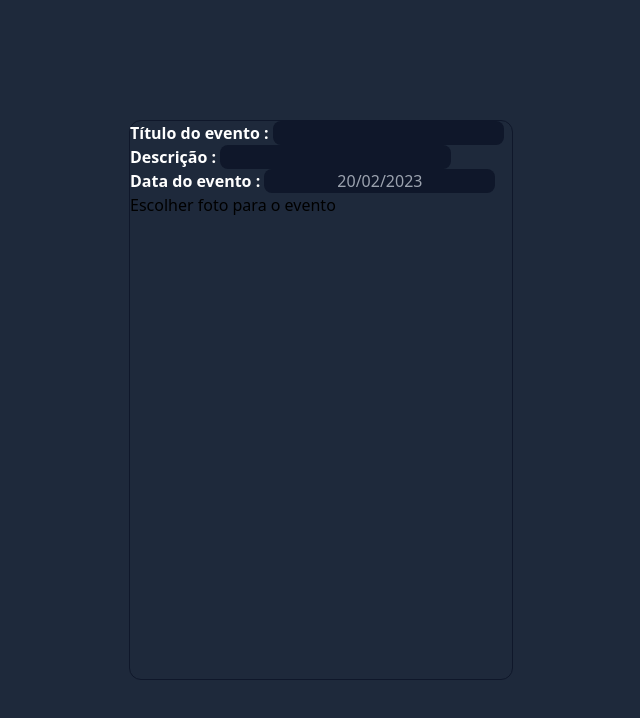
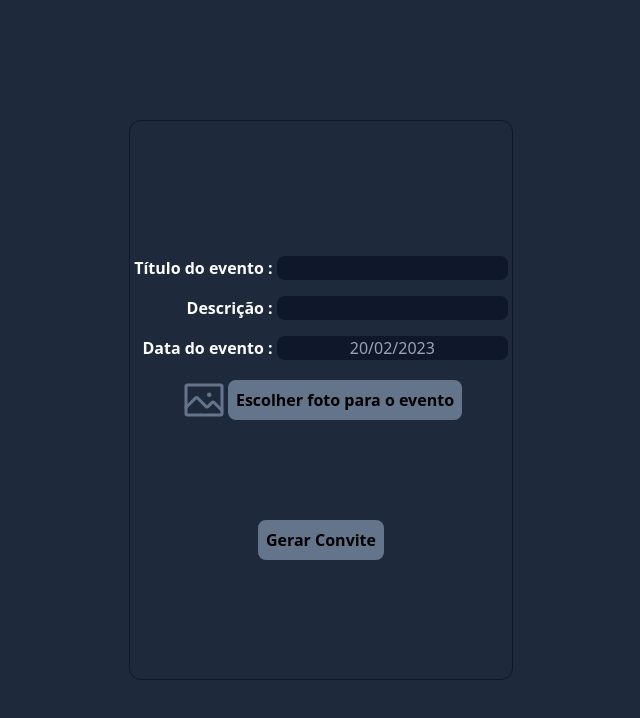
Before and after one commit to ClaudioBzrr/share-event, a React (Vite) app: page / in a window 1280 px wide. Shown: the top 718 px of the page, without its empty margins (319-959 px from the left). Built offline with nearby package versions, Linux system fonts and the light colour scheme.

Commit message:
update form page core

```diff
--- a/package.json
+++ b/package.json
@@ -12,6 +12,7 @@
     "@types/react-datepicker": "^4.8.0",
     "date-fns": "^2.29.3",
     "html2canvas": "^1.4.1",
+    "phosphor-react": "^1.4.1",
     "react": "^18.2.0",
     "react-dom": "^18.2.0",
     "react-router-dom": "^6.8.1"
--- a/src/components/ButtonCustom,.tsx
+++ b/src/components/ButtonCustom,.tsx
@@ -6,7 +6,10 @@ interface ButtonCustomProps extends ButtonHTMLAttributes<HTMLButtonElement>{
 
 export function ButtonCustom({title,...rest}:ButtonCustomProps){
     return(
-        <button {...rest}>
+        <button
+            className="bg-slate-500 p-2 rounded-lg font-semibold hover:bg-slate-600"
+            {...rest}
+        >
             {title}
         </button>
     )
--- a/src/pages/Form.tsx
+++ b/src/pages/Form.tsx
@@ -2,14 +2,16 @@ import { InputCustom } from "../components/InputCustom";
 import { useRef, useState } from "react";
 import { format } from "date-fns";
 import { ButtonCustom } from "../components/ButtonCustom,";
-
+import {Image} from 'phosphor-react'
+import {useNavigate} from 'react-router-dom'
 
 export function Form(){
+    const navigate =  useNavigate()
     const inputHidden =  useRef <HTMLInputElement|null>(null)
     const [eventTitle,setEventTitle] =  useState<string>('')
     const [eventDescription,setEventDescription] = useState<string>('')
     const [eventDate,setEventDate] =  useState<string>(format(new Date,'dd/MM/yyyy'))
-    const [imageUrl,setImageUrl] =  useState<string>('')
+    const [imageBase64,setImageBase64] =  useState<string>('')
 
     function handleClickToSelectImage(e:Event){
         e.preventDefault()
@@ -18,36 +20,51 @@ export function Form(){
 
     function handleSelectImages(image:FileList){
         if(image.length == 1){
-            const imageBlob =  new Blob([image[0]],{type:'image/bmp'})
-            const imageBlobURL =  URL.createObjectURL(imageBlob)
-            setImageUrl(imageBlobURL)
+            const reader =  new FileReader()
+            reader.addEventListener('load',() => typeof reader.result == 'string' && setImageBase64(reader.result))
+            reader.readAsDataURL(image[0])
         }
+    }
+
+    function handleGenerateInvitation(){
+        localStorage.setItem('title',eventTitle)
+        localStorage.setItem('description',eventDescription)
+        localStorage.setItem('image',imageBase64)
+        navigate('/share')
     }
     return(
         <div className="bg-slate-800 h-[100vh] w-[100vw] flex flex-row items-center justify-center">
-            <div className="h-[70vh] w-[30vw] border-solid border-slate-900 border-[1px] rounded-xl">
-                <div>
+            <div className="h-[70vh] w-[30vw] border-solid border-slate-900 border-[1px] rounded-xl flex flex-col items-center justify-center">
+                <section className="w-auto flex flex-col items-end justify-center">
+                    <div className="mt-4">
                         <label className="font-semibold text-white">Título do evento : </label>
                         <InputCustom
                             onChange={e => setEventTitle(e.target.value)}
                         />
                     </div>
-                <div>
+                    <div className="mt-4">
                         <label className="font-semibold text-white" >Descrição : </label>
                         <InputCustom
                             onChange={e => setEventDescription(e.target.value)}
                         />
                     </div>
-                <div>
+                    <div className="mt-4">
                         <label className="font-semibold text-white" >Data do evento : </label>
                         <InputCustom
                             placeholder={eventDate}
                             onChange={e => setEventDate(e.target.value)}
                         />
                     </div>
-                <div>
+                    <div className="mt-4 self-center w-auto flex flex-row items-center justify-center">
+                        {
+                            imageBase64 !="" ? (
+                                <img src={imageBase64} className="w-9 h-9 mr-3 rounded-lg" alt="Imagem selecionada" />
+                            ):(
+                                <Image size={48} className="text-slate-500"/>
+                            )
+                        }
                         <ButtonCustom
-                        title="Escolher foto para o evento"
+                            title={imageBase64 =="" ? "Escolher foto para o evento" : "Alterar foto"}
                             onClick={e => handleClickToSelectImage(e.nativeEvent)}
                         />
                         <input
@@ -59,6 +76,13 @@ export function Form(){
                             onChange={e => handleSelectImages(e.target.files!)}
                         />
                     </div>
+                    <div className="self-center mt-24">
+                        <ButtonCustom
+                            title="Gerar Convite"
+                            onClick={handleGenerateInvitation}
+                        />
+                    </div>
+                </section>
             </div>
         </div>
     )
```
Also changed, not shown: 1 other file (tests, documents, lock files or other folders). Lines whose indentation alone changed are shown as unchanged.
